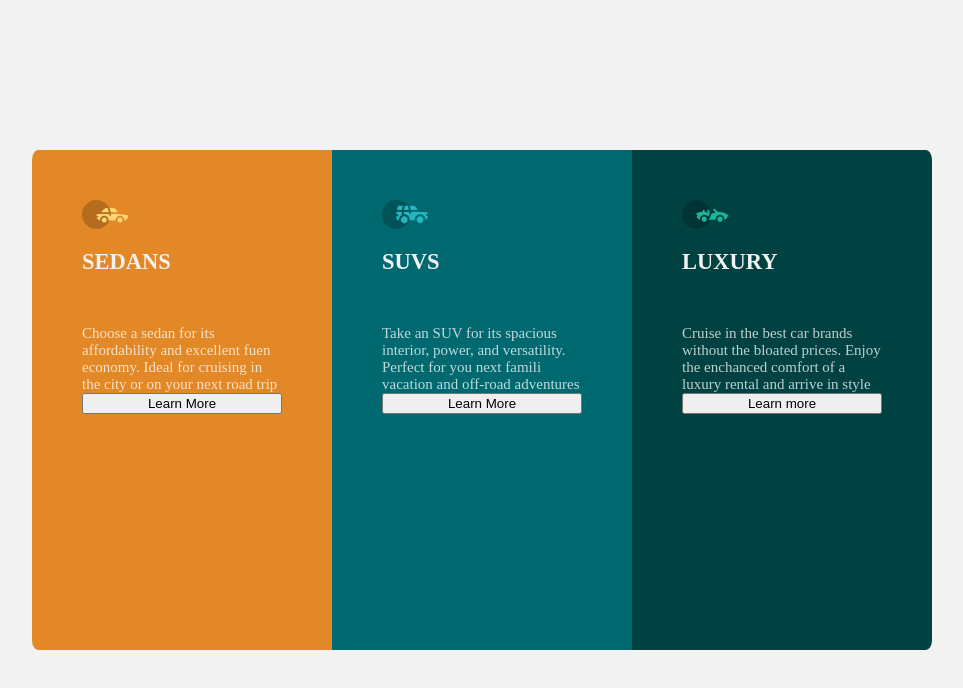
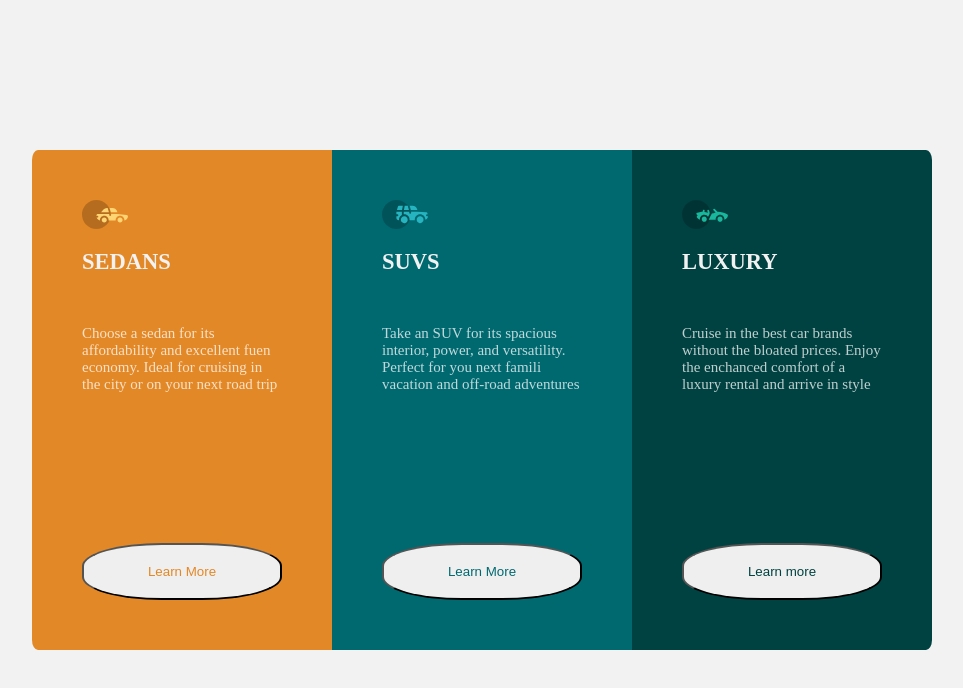
Before and after one commit to miaravnanger/CSS-oppgave-2, a plain HTML site: page index.html in a window 1280 px wide. Shown: the whole page, without its empty margins (158-1121 px from the left). Drawn offline with Linux system fonts and the light colour scheme.

Commit message:
button start

```diff
--- a/style.css
+++ b/style.css
@@ -55,8 +55,10 @@ p{
     color: hsla(0, 0%, 100%, 0.75);
 }
 button{
-margin-top: 200px
+margin-top: 150px;
 color:hsl(0, 0%, 95%);
+height: 80px;
+border-radius: 40%;
 }
 
 #flex-container1 {
@@ -71,3 +73,13 @@ color:hsl(0, 0%, 95%);
   background-color: #004241;
   border-radius: 0% 2% 2% 0%;
 }
+
+#flex-container1 button{
+    color:#e38826;
+}
+#flex-container2 button{
+    color:#006970;
+}
+#flex-container3 button{
+    color: #004241;
+}
```
